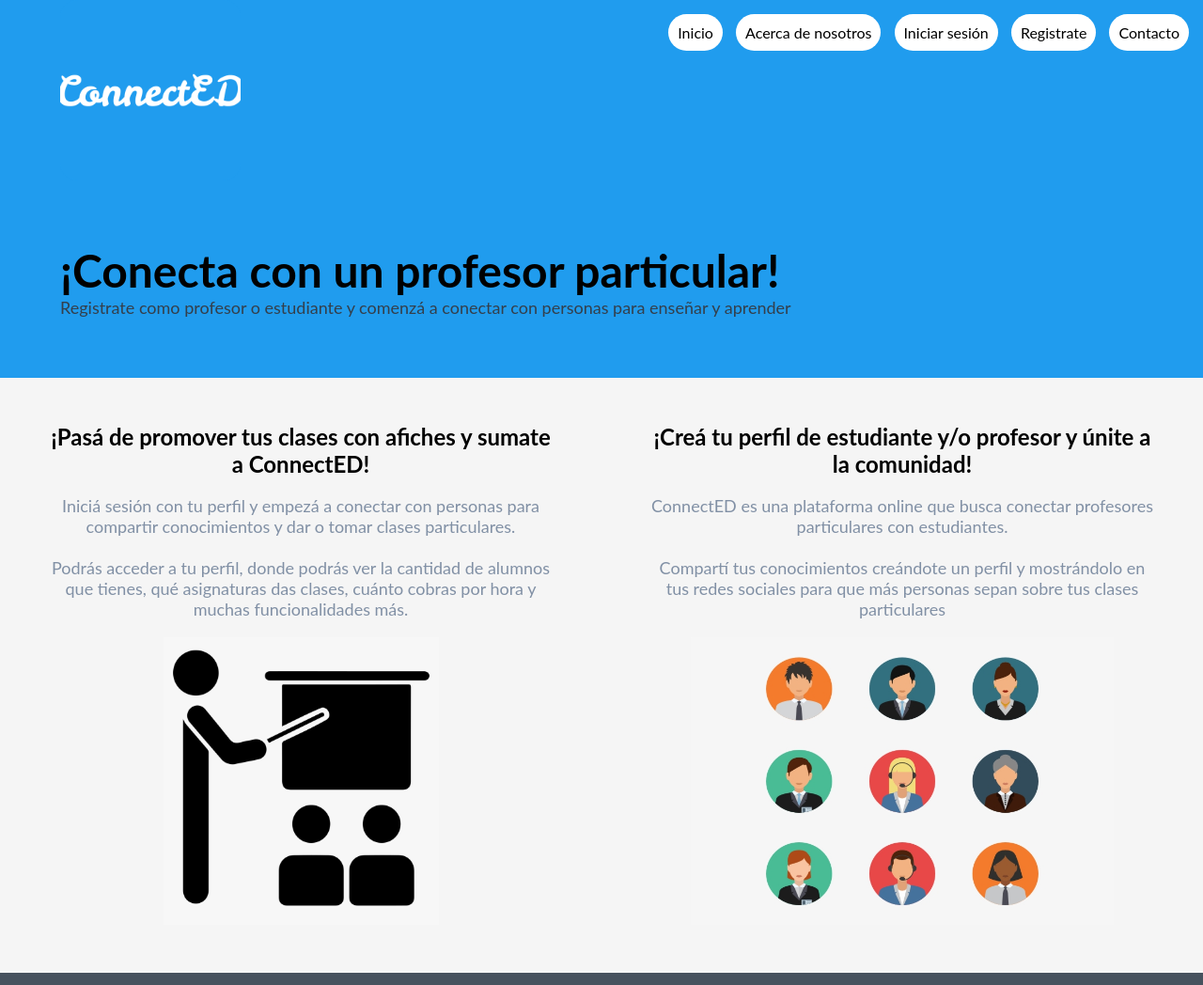
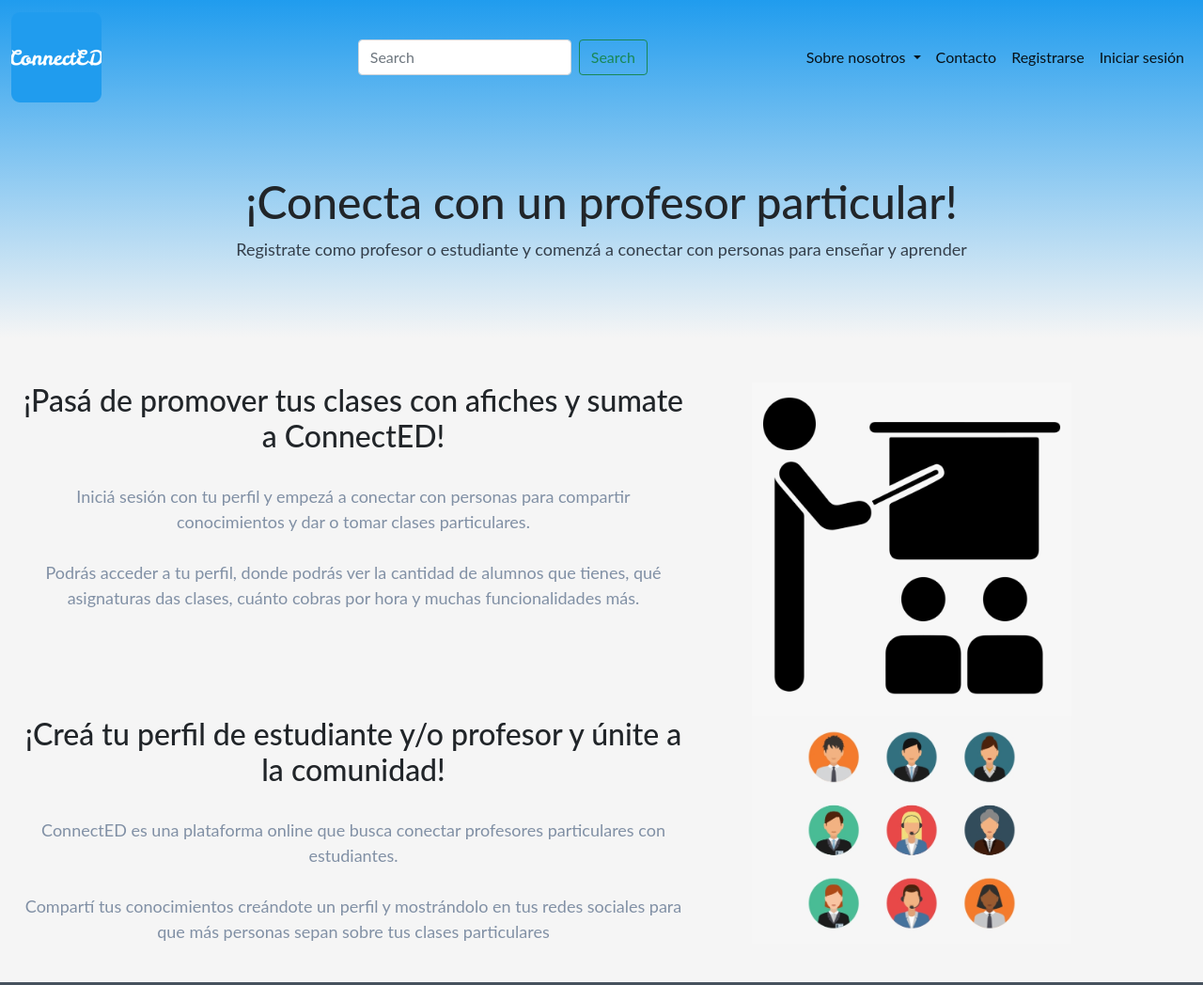
Before and after one commit to pveron14/ConnectED, a plain HTML site: page index.html in a window 1280 px wide. Shown: the top 1048 px of the page at 94% size. Drawn offline with nearby package versions, Linux system fonts and the light colour scheme.

Commit message:
gradiente y boostrap

```diff
--- a/estilos/style.css
+++ b/estilos/style.css
@@ -15,54 +15,19 @@
     font-size: 18px;
 }
 /*navbar*/
+.nav-background-color{
+
+}
 header{
     width: 100%;
     height: auto;
-    background-color: #209CEE
-}
-header #menu{
-    top: 0%;
-    width: 100%;
-    display: flex;
-    flex-direction: row;
-    display: grid;
-    grid-template-columns: 1fr 2fr;
-    grid-template-areas: "logo nav";
-    align-content: space-between;
-    flex-wrap: wrap;
-}
-.navbar-logo{
-    grid-area: logo;
-}
-#menu ul{
-    list-style: none;
-    flex-direction: row;
-    padding: 10px;
-    justify-content: flex-end;
-    grid-area: nav;
-}
-#menu ul li{
-    display: block;
-}
-#menu ul li a{
-    color: black;
-    background-color: white;
-    font-family: 'Lato', sans-serif;
-    text-decoration: none;
-    text-align: center;
-    margin: 5px;
-    display: block;
-    padding: 10px;
-    border-radius: 1cm;
-    border: 5px
-}
-#menu ul li a:hover{
-    background-color: #42b881;
+    background-image: linear-gradient(#209CEE,whitesmoke)
 }
 /*Texto Header*/
 header #home
 {
-   margin: 5%;
+   padding: 5%;
+   text-align: center;
 }
 #home .header__titulo{
     font-size: 48px;
@@ -73,18 +38,7 @@
     color: #343F4B;
 }
 /*Seccion principal del Index*/
-.imagen1{
-    width: 293px;
-    height: 305.95px;
-}
-.imagen2{
-    width: 449.95px;
-    height: 305.95px;
-}
-#main .texto1,.texto2{
-    text-align: center;
-    padding: 3rem;
-}
+
 /*pie de pagina*/
 footer{
     background-color: #47525E;
@@ -155,30 +109,7 @@
         display: inline-block;
     }
     /*Seccion principal del Index*/
-    #main{
-        display: grid;
-        grid-template-areas:
-        "grilla1 imagen1"
-        "grilla2 imagen2";
-        grid-template-columns: 50% 50%;
-        grid-template-rows: 50% 50%;
-    }
-    .grilla1{
-        grid-area: grilla1;
-    }
-    .grilla2{
-        grid-area: grilla2;
-    }
-    .imagen1{
-        width: 293px;
-        height: 305.95px;
-        top: 0%;
-    }
-    .imagen2{
-        width: 449.95px;
-        height: 305.95px;
-        top: 0%;
-    }
+
     /*pie de pagina*/
     .titulo__footer{
     display: flex;
--- a/index.html
+++ b/index.html
@@ -4,38 +4,96 @@
     <meta charset="UTF-8">
     <meta http-equiv="X-UA-Compatible" content="IE=edge">
     <meta name="viewport" content="width=device-width, initial-scale=1.0">
-    <link rel="stylesheet" href="./estilos/style.css">
     <link rel="apple-touch-icon" sizes="180x180" href="./imagenes/apple-touch-icon.png">
     <link rel="icon" type="image/png" sizes="32x32" href="./imagenes/favicon-32x32.png">
     <link rel="icon" type="image/png" sizes="16x16" href="./imagenes/favicon-16x16.png">
     <link rel="manifest" href="./imagenes/site.webmanifest">
-    <script src="https://cdn.jsdelivr.net/npm/bootstrap@5.1.3/dist/js/bootstrap.bundle.min.js" integrity="sha384-ka7Sk0Gln4gmtz2MlQnikT1wXgYsOg+OMhuP+IlRH9sENBO0LRn5q+8nbTov4+1p" crossorigin="anonymous"></script>
+    <link href="https://cdn.jsdelivr.net/npm/bootstrap@5.1.3/dist/css/bootstrap.min.css" rel="stylesheet" integrity="sha384-1BmE4kWBq78iYhFldvKuhfTAU6auU8tT94WrHftjDbrCEXSU1oBoqyl2QvZ6jIW3" crossorigin="anonymous">
+    <link rel="stylesheet" href="./estilos/style.css">
     <title>ConnectED</title>
 </head>
 <body>
     <!-- Encabezado -->
 <header>
-    <nav id="menu">
-        <a class="navbar-logo" href="./index.html">
-            <img src="./imagenes/android-chrome-192x192.png" alt="ConnectED">
+    <nav class="navbar navbar-expand navbar-light .nav-background-color d-none d-lg-block d-xl-block d-xxl-block">
+        <div class="container-fluid">
+            <div class="collapse navbar-collapse d-flex justify-content-between" id="navbarNavDropdown">
+                <a class="navbar-brand" href="./index.html">
+                    <img src="./imagenes/android-chrome-192x192.png" alt="logo" class="w-50">
                 </a>
-        <ul>
-            <li>
-                <a href="index.html">Inicio</a>
+                <form class="d-flex">
+                    <input class="form-control me-2" type="search" placeholder="Search" aria-label="Search">
+                    <button class="btn btn-outline-success" type="submit">Search</button>
+                </form>
+                <ul class="navbar-nav">
+                    <li class="nav-item dropdown">
+                        <a class="nav-link active dropdown-toggle" href="#" id="navbarDropdownMenuLink" role="button"
+                            data-bs-toggle="dropdown" aria-expanded="false">
+                            Sobre nosotros
+                        </a>
+                        <ul class="dropdown-menu" aria-labelledby="navbarDropdownMenuLink">
+                            <li><a class="dropdown-item" href="./sections/nosotros.html">¿Quienes somos?</a></li>
+                            <li><a class="dropdown-item" href="./sections/nosotros.html">Mision y valores</a></li>
+                        </ul>
                     </li>
-            <li>
-                <a href="./sections/nosotros.html">Acerca de nosotros</a>
+                    <li class="nav-item">
+                        <a class="nav-link active" aria-current="page" href="./sections/contacto.html">Contacto</a>
                     </li>
-            <li>
-                <a href="./sections/inicio-sesion.html">Iniciar sesión</a>
+                    <li class="nav-item">
+                        <a class="nav-link active" href="./sections/registrarse.html">Registrarse</a>
                     </li>
-            <li>
-                <a href="./sections/registrarse.html">Registrate</a>
-            </li>
-            <li>
-                <a href="./sections/contacto.html">Contacto</a>
+                    <li class="nav-item">
+                        <a class="nav-link active" href="./sections/inicio-sesion.html">Iniciar sesión</a>
                     </li>
                 </ul>
+            </div>
+        </div>
+    </nav>
+    <nav class="navbar navbar-light .nav-background-color d-lg-none d-xl-none d-xxl-none">
+        <div class="container-fluid">
+            <a class="navbar-brand" href="./index.html">
+                <img src="./imagenes/android-chrome-192x192.png" alt="logo" class="w-50">
+            </a>
+            <button class="navbar-toggler" type="button" data-bs-toggle="offcanvas" data-bs-target="#offcanvasNavbar"
+                aria-controls="offcanvasNavbar">
+                <span class="navbar-toggler-icon"></span>
+            </button>
+            <div class="offcanvas offcanvas-end" tabindex="-1" id="offcanvasNavbar"
+                aria-labelledby="offcanvasNavbarLabel">
+                <div class="offcanvas-header">
+                    <h5 class="offcanvas-title" id="offcanvasNavbarLabel">ConnectED</h5>
+                    <button type="button" class="btn-close text-reset" data-bs-dismiss="offcanvas"
+                        aria-label="Close"></button>
+                </div>
+                <div class="offcanvas-body">
+                    <ul class="navbar-nav justify-content-end flex-grow-1 pe-3">
+                        <li class="nav-item">
+                            <a class="nav-link active" aria-current="page" href="./sections/inicio-sesion.html">Iniciar sesión</a>
+                        </li>
+                        <li class="nav-item">
+                            <a class="nav-link" href="./sections/registrarse.html">Registrarse</a>
+                        </li>
+                        <li class="nav-item dropdown">
+                            <a class="nav-link dropdown-toggle" href="#" id="offcanvasNavbarDropdown" role="button"
+                                data-bs-toggle="dropdown" aria-expanded="false">
+                                Sobre nosotros
+                            </a>
+                            <ul class="dropdown-menu" aria-labelledby="offcanvasNavbarDropdown">
+                                <li><a class="dropdown-item" href="./sections/nosotros.html">¿Quienes somos?</a></li>
+                                <li><a class="dropdown-item" href="./sections/nosotros.html">Mision y valores</a></li>
+                                <li><a class="dropdown-item" href="./sections/contacto.html">Contacto</a></li>
+                                    <hr class="dropdown-divider">
+                                </li>
+                            </ul>
+                        </li>
+                    </ul>
+                    <form class="d-flex">
+                        <input class="form-control me-2" type="search" placeholder="Search" aria-label="Search">
+                        <button class="btn btn-outline-success" type="submit">Search</button>
+                    </form>
+                </div>
+            </div>
+        </div>
     </nav>
     <div id="home">
         <h1 class="header__titulo">¡Conecta con un profesor particular!</h1>
@@ -43,29 +101,32 @@
     </div>
 </header>
 <!-- Seccion Principal -->
-<section id="main">
-    <article class="texto1">
-        <div class="grilla1">
+<section class="row container mt-5">
+    <article class="col-lg-8 col-md-6 col-sm-12 text-center">
         <h2>¡Pasá de promover tus clases con afiches y sumate a ConnectED!</h2><br>
         <p>Iniciá sesión con tu perfil y empezá a conectar con personas para compartir conocimientos y dar o tomar clases
             particulares.<br><br>Podrás acceder a tu perfil, donde podrás ver la cantidad de alumnos que tienes, qué asignaturas das
             clases, cuánto cobras por hora y muchas funcionalidades más.</p><br>
+     </article>
+     <div class="col-lg-4 col-md-6 col-sm-12">
+        <img src="./imagenes/32-327146_teaching-process-teaching-icon-free-hd-png-download.png" class="img-fluid ms-5" alt="teaching process">
      </div>
-            <img class="imagen1" src="./imagenes/32-327146_teaching-process-teaching-icon-free-hd-png-download.png" alt="teaching process">
-     </article>
-     <article class="texto2">
-         <div class="grilla2">
+</section>
+<section class="row container">
+    <article class="col-lg-8 col-md-6 col-sm-12 text-center">
        <h2>¡Creá tu perfil de estudiante y/o profesor y únite a la comunidad!</h2><br>
        <p>ConnectED es una plataforma online que busca conectar profesores particulares con estudiantes.<br><br>Compartí tus
                    conocimientos creándote un perfil y mostrándolo en tus redes sociales para que más personas sepan sobre tus clases
                    particulares</p><br>
+   </article>
+   <div class="col-lg-4 col-md-6 col-sm-12">
+        <img src="./imagenes/548-5486321_royalty-free-user-profile-icons-free-people-e.png" class="img-fluid ms-5" alt="Usuarios">
    </div>
-            <img class="imagen2" src="./imagenes/548-5486321_royalty-free-user-profile-icons-free-people-e.png" alt="Usuarios">
-    </article>
 </section>
 <!-- Pie de pagina -->
 <footer>
-    <div class="seccion-footer">
+    <section class="row container">
+        <div class="col-6">
             <h2>Sobre nosotros</h2>
                 <ul>
                     <li>¿Quienes somos?</li>
@@ -74,7 +135,7 @@
                     <li>Legal</li>
                 </ul>
         </div>
-    <div class="seccion-footer">
+        <div class="col-6">
             <h2>Seguinos</h2>
                 <ul>
                     <li>Instagram</li>
@@ -83,6 +144,7 @@
                     <li>Twitter</li>
                 </ul>
         </div>
+    </section>
 </footer>
 <script src="https://cdn.jsdelivr.net/npm/bootstrap@5.1.3/dist/js/bootstrap.bundle.min.js" integrity="sha384-ka7Sk0Gln4gmtz2MlQnikT1wXgYsOg+OMhuP+IlRH9sENBO0LRn5q+8nbTov4+1p" crossorigin="anonymous"></script>
 </body>
```
Lines whose indentation alone changed are shown as unchanged.
